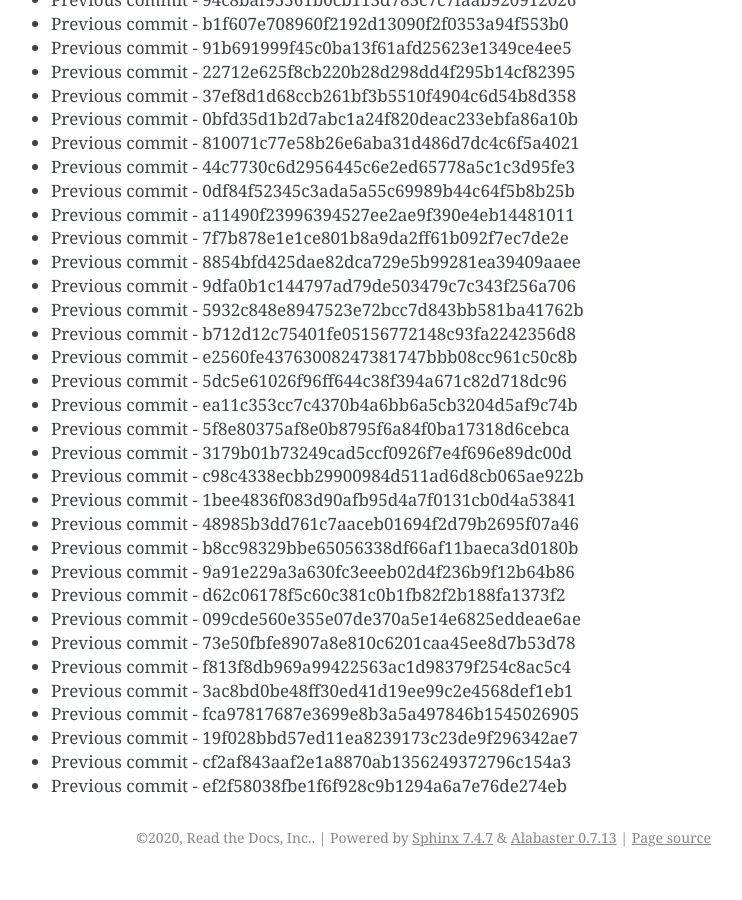
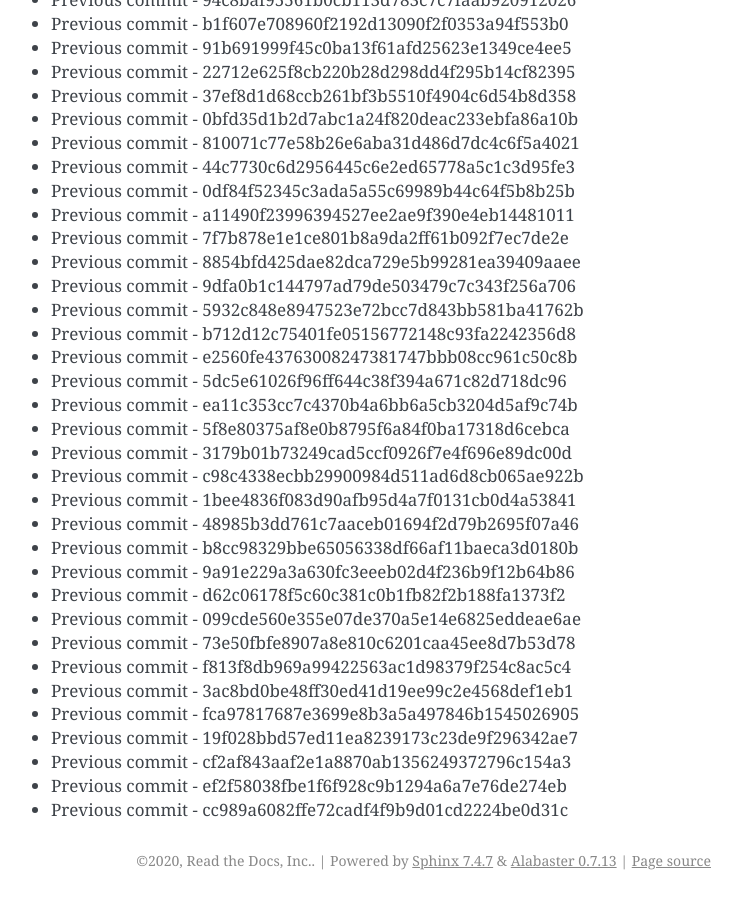
Before and after one commit to readthedocs/rtd-git-stresstest, a Sphinx documentation site: the page built from docs/updates.rst, in a window 1280 px wide and 900 px high, scrolled down 82088 px. Shown: the whole window, without its empty margins (399-1141 px from the left). Built offline with Sphinx 7.4.7, drawn with Linux system fonts in a browser that asks for light colours; before the commit the page ends 82965 px from its top, so only the background shows below that.

Commit message:
Generating commit from previous: cc989a6082ffe72cadf4f9b9d01cd2224be0d31c

```diff
--- a/docs/updates.rst
+++ b/docs/updates.rst
@@ -3481,3 +3481,4 @@ It can be tested for any performance characteristics.
 * Previous commit - 19f028bbd57ed11ea8239173c23de9f296342ae7
 * Previous commit - cf2af843aaf2e1a8870ab1356249372796c154a3
 * Previous commit - ef2f58038fbe1f6f928c9b1294a6a7e76de274eb
+* Previous commit - cc989a6082ffe72cadf4f9b9d01cd2224be0d31c
```
